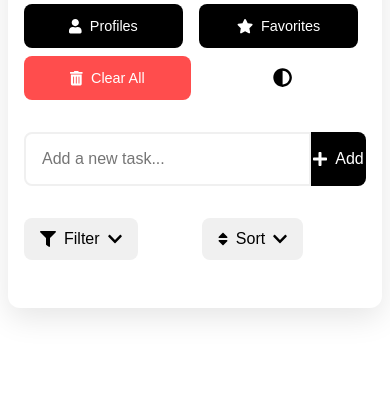
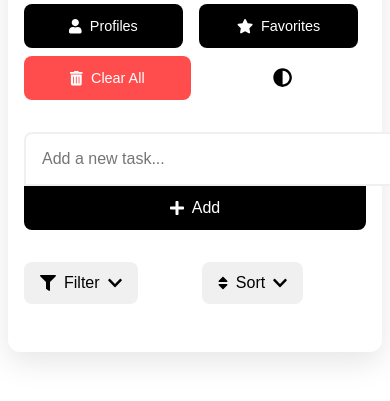
Before and after one commit to adhhamdev/CodeAlpha_To-do, a plain HTML site: page index.html in a window 390 px wide. Shown: the part 87-488 px from the top of the page. Drawn offline with Linux system fonts and the light colour scheme.

Commit message:
fix add buton on mobile

```diff
--- a/styles.css
+++ b/styles.css
@@ -278,20 +278,20 @@ body.dark-mode {
   }
 
   .input-section {
-    flex-direction: row;
+    flex-direction: column;
     align-items: stretch;
   }
 
   #task-input {
-    width: calc(100% - 60px);
-    border-radius: 8px 0 0 8px;
+    width: 100%;
+    border-radius: 8px 8px 0 0;
     margin-bottom: 0;
   }
 
   #add-task {
-    width: 60px;
-    border-radius: 0 8px 8px 0;
-    padding: 0.5rem;
+    width: 100%;
+    border-radius: 0 0 8px 8px;
+    padding: 0.75rem;
   }
 
   .filter-sort-section {
```
